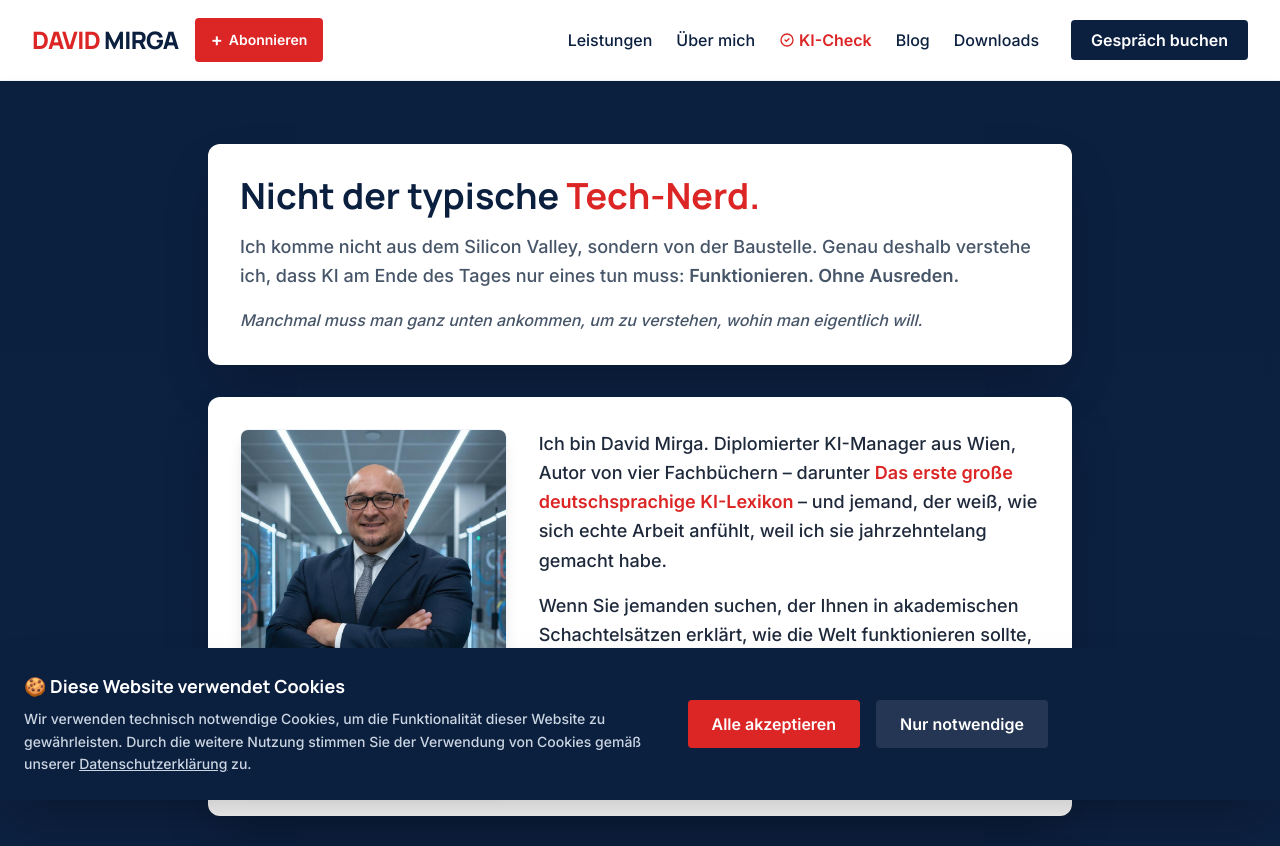
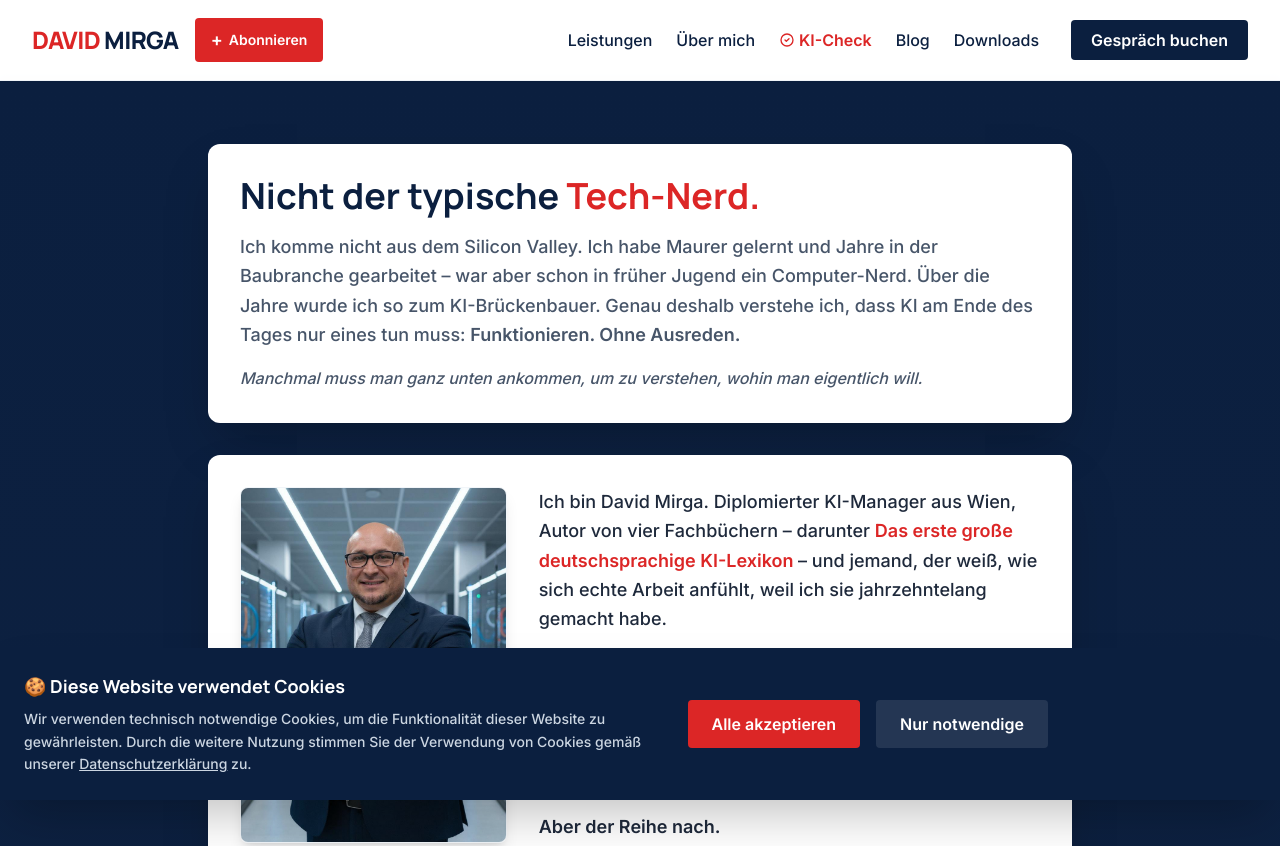
Before and after one commit to Iron-Pixel/davidmirga-website-, an Astro site: page /ueber-mich in a window 1280 px wide. Shown: the top 846 px of the page. Built offline with nearby package versions, Linux system fonts and the light colour scheme; Astro itself is replaced by a stand-in of ours.

Commit message:
Finaler Text-Edit Über Mich: Nerd & Brückenbauer

```diff
--- a/src/pages/ueber-mich.astro
+++ b/src/pages/ueber-mich.astro
@@ -12,7 +12,8 @@ import BaseLayout from '../layouts/BaseLayout.astro';
           Nicht der typische <span class="text-brand-red">Tech-Nerd.</span>
         </h1>
         <p class="text-lg text-slate-600 leading-relaxed mb-4">
-          Ich komme nicht aus dem Silicon Valley, sondern von der Baustelle.
+          Ich komme nicht aus dem Silicon Valley. Ich habe Maurer gelernt und Jahre in der Baubranche gearbeitet – war aber schon in früher Jugend ein Computer-Nerd.
+          Über die Jahre wurde ich so zum KI-Brückenbauer.
           Genau deshalb verstehe ich, dass KI am Ende des Tages nur eines tun muss:
           <strong>Funktionieren. Ohne Ausreden.</strong>
         </p>
```
